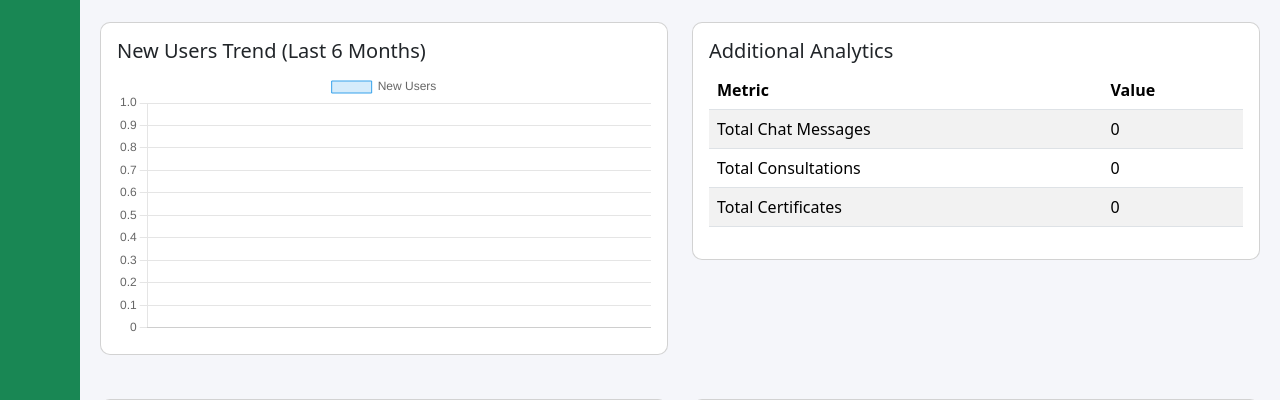
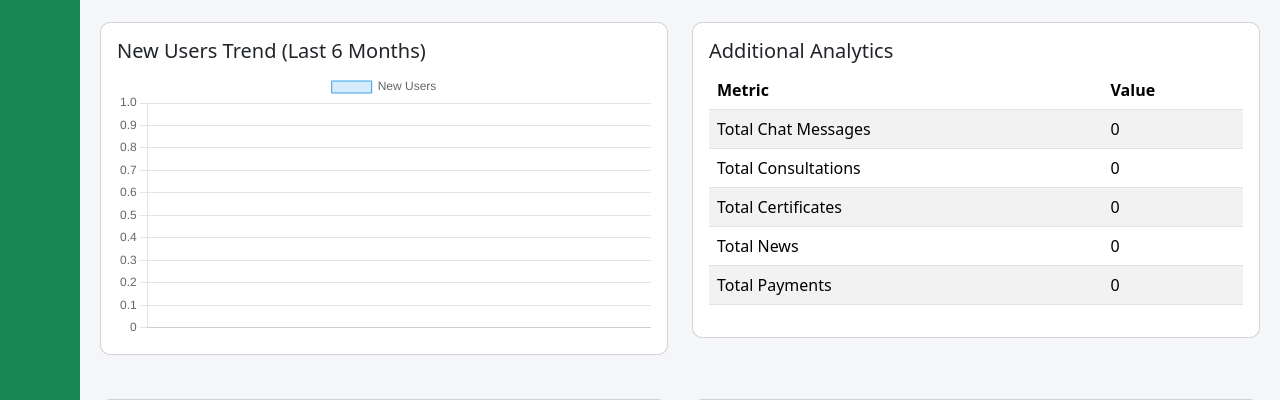
Before and after one commit to Jtan-10/adohre, a PHP site: page /capstone-php/admin/reports.php in a window 1280 px wide. Shown: the part 2377-2777 px from the top of the page. Run offline with PHP 8.4, Linux system fonts and the light colour scheme; the visitor is signed in with stand-in values (Sample User, id 1); data that the repository does not hold is empty.

Commit message:
Add total news and payments metrics to export functionality and reports

```diff
--- a/admin/reports.php
+++ b/admin/reports.php
@@ -265,6 +265,14 @@ if (!isset($_SESSION['user_id']) || $_SESSION['role'] !== 'admin') {
                                     <td>Total Certificates</td>
                                     <td id="totalCertificatesTable">...</td>
                                 </tr>
+                                <tr>
+                                    <td>Total News</td>
+                                    <td id="totalNewsTable">...</td>
+                                </tr>
+                                <tr>
+                                    <td>Total Payments</td>
+                                    <td id="totalPaymentsTable">...</td>
+                                </tr>
                             </tbody>
                         </table>
                     </div>
@@ -476,7 +484,9 @@ if (!isset($_SESSION['user_id']) || $_SESSION['role'] !== 'admin') {
                             .total_consultations || 0;
                         document.getElementById('totalCertificatesTable').innerText = data.data
                             .total_certificates || 0;
-
+                        document.getElementById('totalNewsTable').innerText = data.data.total_news || 0;
+                        document.getElementById('totalPaymentsTable').innerText = data.data
+                            .total_payments || 0;
                         // Function to get or destroy an existing chart instance
                         function getOrDestroyChart(ctx) {
                             try {
@@ -855,7 +865,8 @@ if (!isset($_SESSION['user_id']) || $_SESSION['role'] !== 'admin') {
                 } else {
                     console.warn("No visible charts to export to PDF");
                     alert(
-                        "No charts are currently visible to export. Please adjust your filters to include at least one chart section.");
+                        "No charts are currently visible to export. Please adjust your filters to include at least one chart section."
+                    );
                 }
 
             } catch (e) {
```
Also changed, not shown: backend/routes/export.php (+16 -1 lines).
